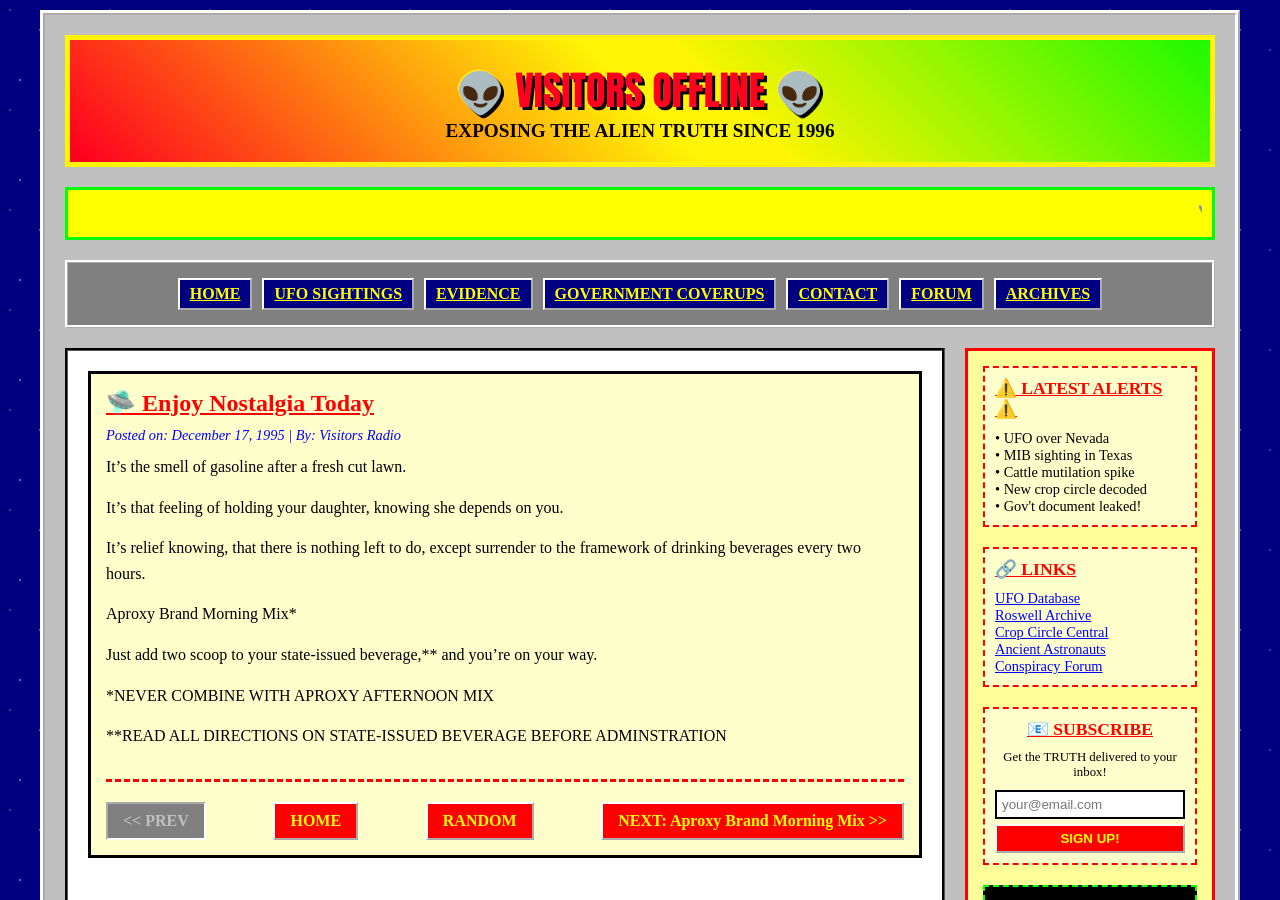
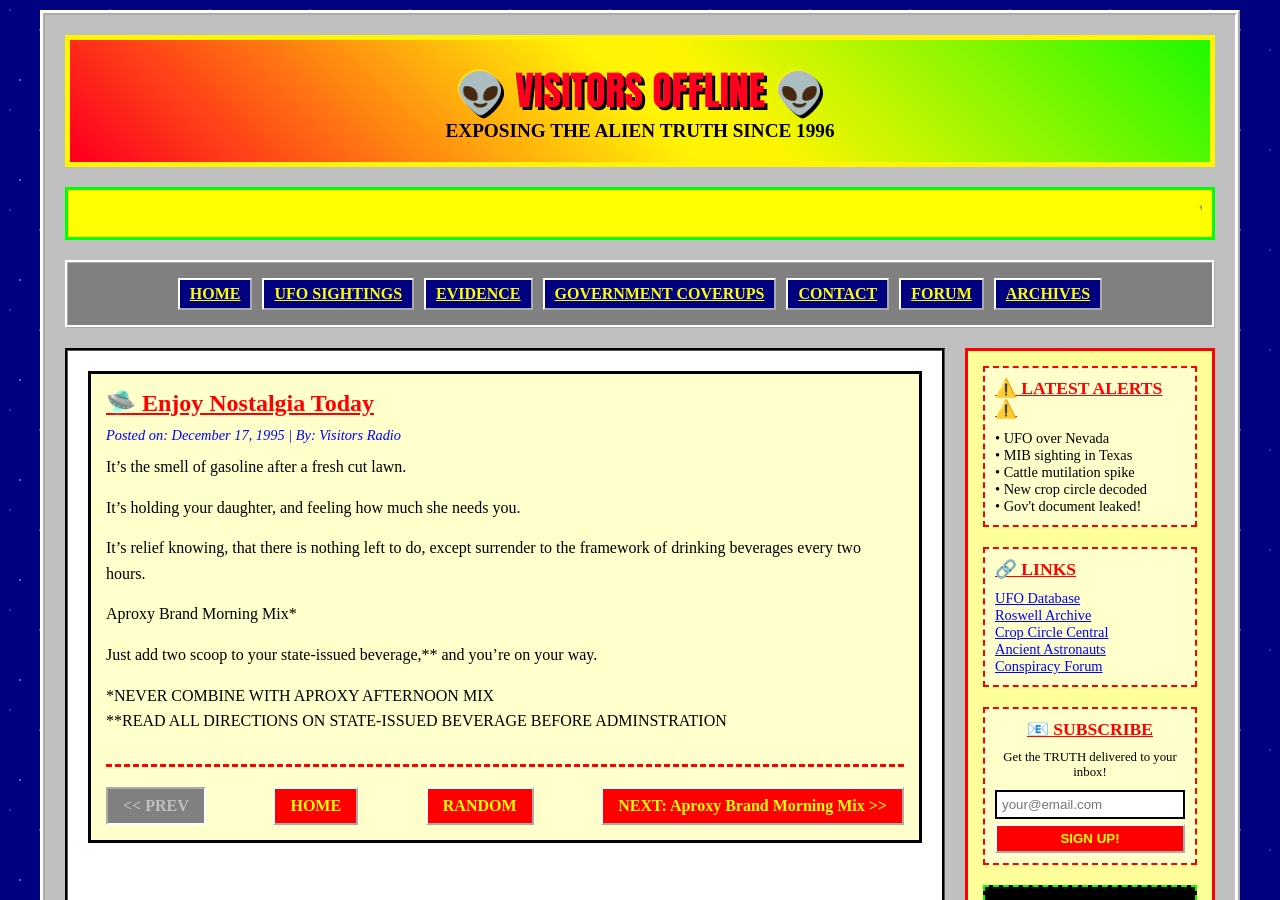
Before and after one commit to visitorsradio/offline, a Jekyll site: the page built from _posts/1995-12-17-enjoy-nostalgia-today.md, in a window 1280 px wide and 900 px high. Built offline with Jekyll 4.4.1, drawn with Linux system fonts in a browser that asks for light colours.

Commit message:
Update 1995-12-17-enjoy-nostalgia-today.md

```diff
--- a/_posts/1995-12-17-enjoy-nostalgia-today.md
+++ b/_posts/1995-12-17-enjoy-nostalgia-today.md
@@ -7,7 +7,7 @@ date: 1995-12-17
 
 It's the smell of gasoline after a fresh cut lawn.
 
-It's that feeling of holding your daughter, knowing she depends on you.
+It's holding your daughter, and feeling how much she needs you.
 
 It's relief knowing, that there is nothing left to do, except surrender to the framework of drinking beverages every two hours.
 
@@ -15,6 +15,6 @@ Aproxy Brand Morning Mix*
 
 Just add two scoop to your state-issued beverage,** and you're on your way.
 
+
 *NEVER COMBINE WITH APROXY AFTERNOON MIX
-
 **READ ALL DIRECTIONS ON STATE-ISSUED BEVERAGE BEFORE ADMINSTRATION
```
